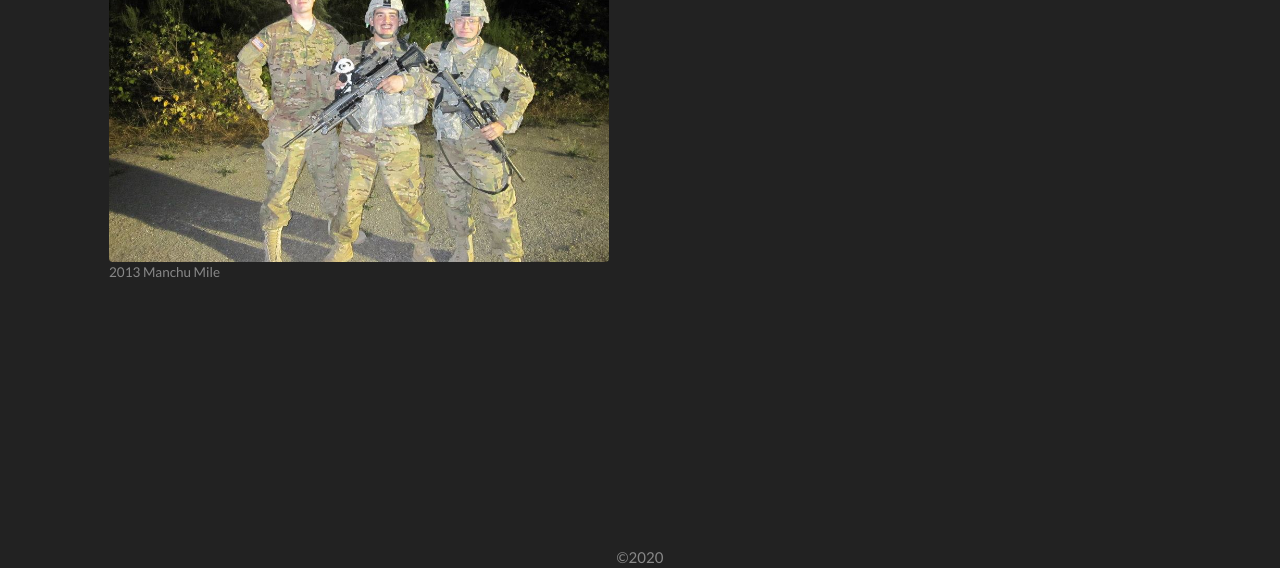
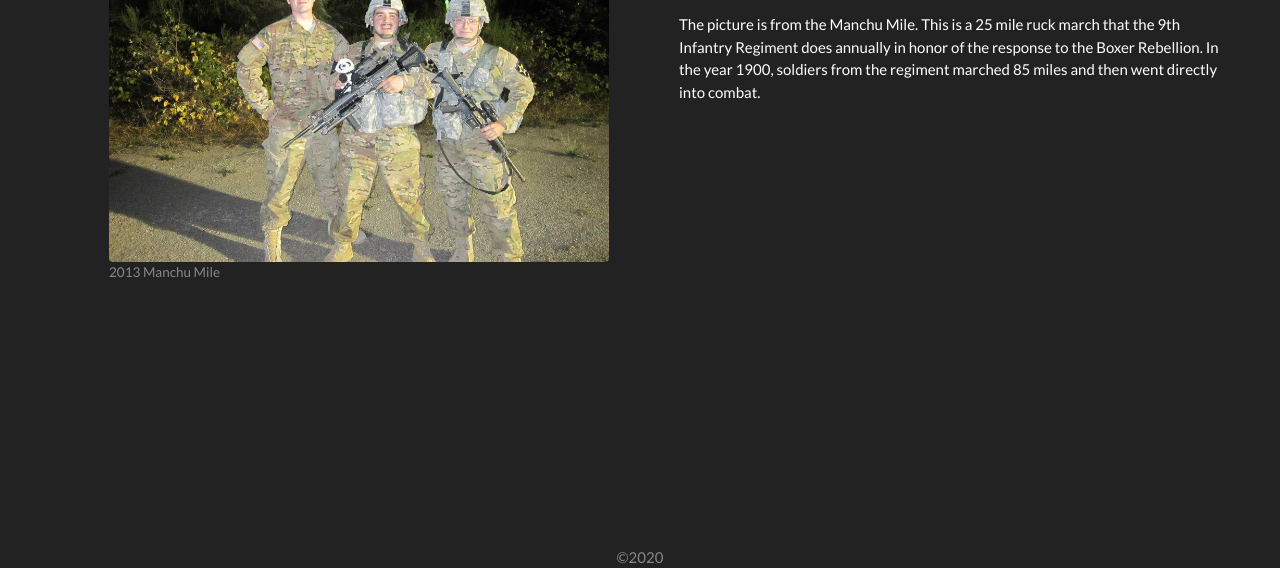
Before and after one commit to devhl-labs/html-me-something, a plain HTML site: page index.html in a window 1280 px wide. Shown: the part 232-800 px from the top of the page. Drawn offline with Linux system fonts and the light colour scheme.

Commit message:
added a paragraph to about me

```diff
--- a/index.html
+++ b/index.html
@@ -48,6 +48,10 @@
 							<header><h1>About Me</h1></header>
 								<p>
 									I served in the United States Army for ten years, but my passion has always been programing. Click any of the links above to get information on my projects.
+								</p>
+
+								<p>
+									The picture is from the Manchu Mile.  This is a 25 mile ruck march that the 9th Infantry Regiment does annually in honor of the response to the Boxer Rebellion. In the year 1900, soldiers from the regiment marched 85 miles and then went directly into combat.
 								</p>
 						</article>
 					</div>
```
